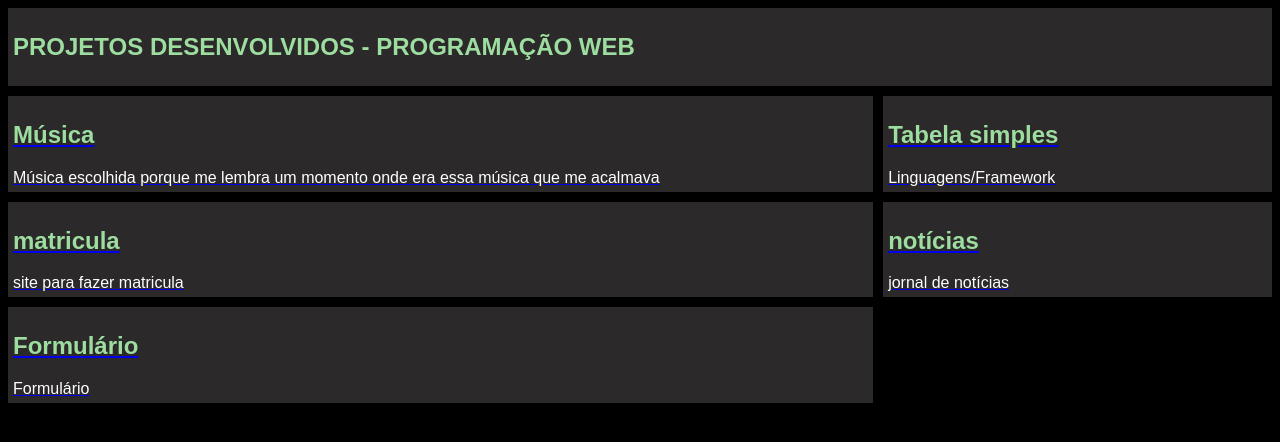
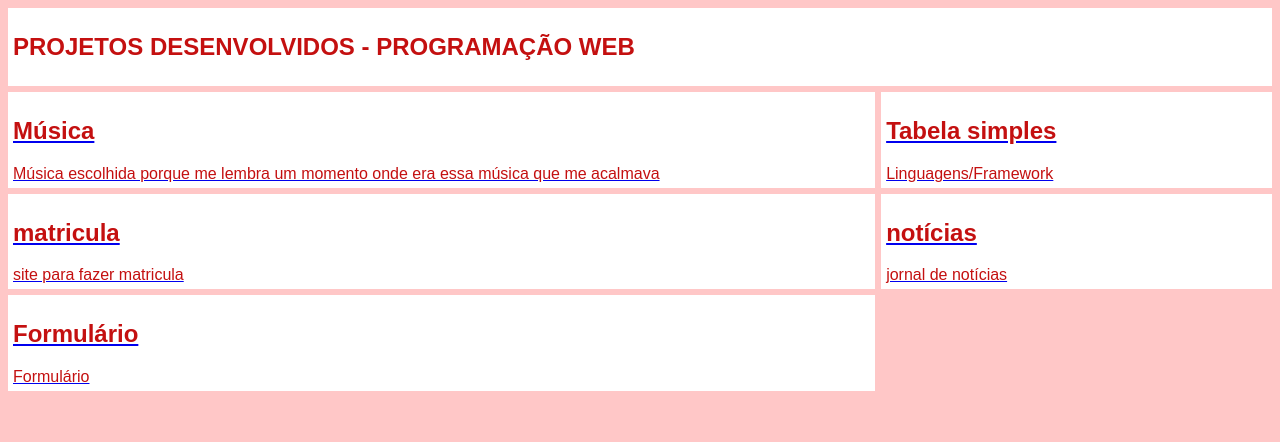
Before and after one commit to samillyif/samillyif.github.io, a plain HTML site: page yngrid/projetos/projetos.html in a window 1280 px wide. Drawn offline with Linux system fonts and the light colour scheme; files that its build step writes are made by us from their sources.

Commit message:
Update projet.css

```diff
--- a/projet.css
+++ b/projet.css
@@ -1,31 +1,31 @@
 body{
-    background-color: black;
-  }
+    background-color: rgb(255, 199, 199);
+ }
 
-  .tabela {
+ .tabela {
     display: grid;
     grid-template-columns: auto auto;
-    grid-gap: 10px;
+    grid-gap: 6px;
   }
 
   /* Estilo para a primeira linha (cabeçalho) */
   .cabecalho {
     grid-column: span 2; /* Ocupa duas colunas */
-    background-color: rgb(43, 41, 41);
+    background-color: rgb(255, 255, 255);
     padding: 5px;
-    color:#9ddda0;
+    color: #c41010;
     font-family: 'Jost', sans-serif;
   }
 
   /* Estilo para as linhas */
   .linha {
-    background-color:rgb(43, 41, 41);
+    background-color:rgb(255, 255, 255);
     padding: 5px;
-    color: #9ddda0;
+    color:#c41010;
     font-family: 'Jost', sans-serif;
   }
 
   .text{
-   color:white;
+   color: #c41010;
    font-family: 'Jost', sans-serif;
   }
```
